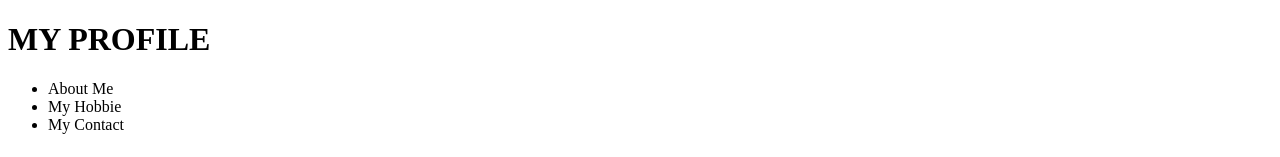
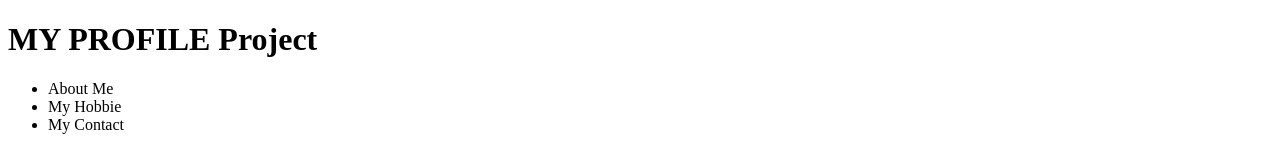
Before and after one commit to Sir-Blaq/myProfile, a plain HTML site: page index.html in a window 1280 px wide. Shown: the top 157 px of the page. Drawn offline with Linux system fonts and the light colour scheme.

Commit message:
i changed the header

```diff
--- a/index.html
+++ b/index.html
@@ -8,7 +8,7 @@
 <body>
     <!--header section-->
     <header>
-        <h1>MY PROFILE</h1>
+        <h1>MY PROFILE Project</h1>
         <nav>
             <ul>
                 <li>About Me</li>
```
